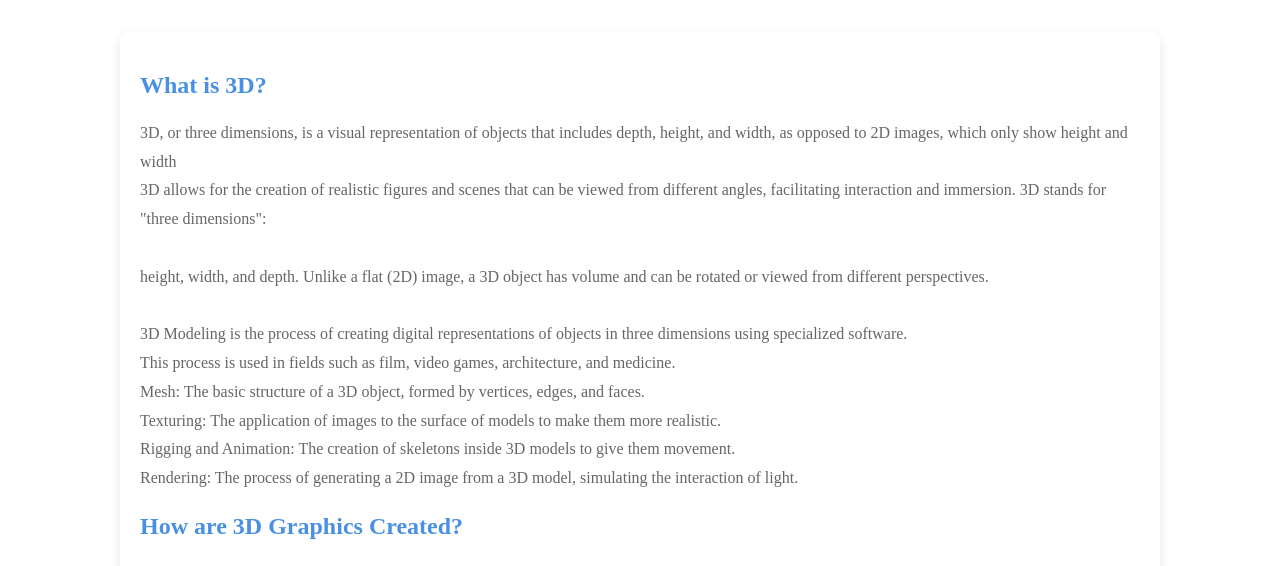
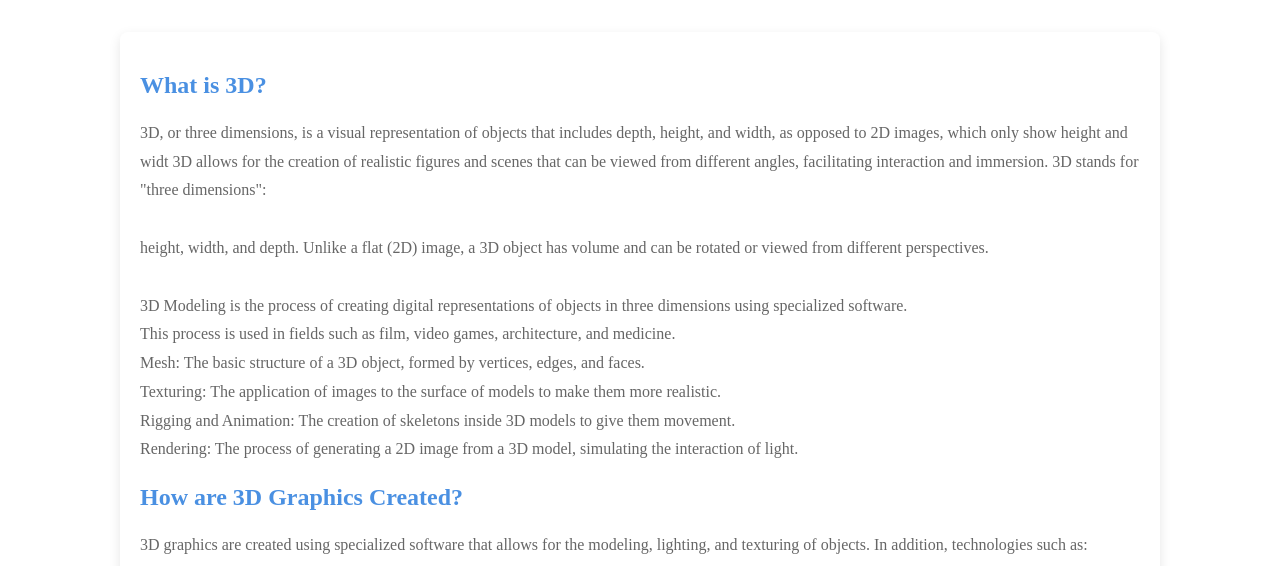
Before and after one commit to nbs-project2/3D, a plain HTML site: page index.html in a window 1280 px wide. Shown: the part 159-725 px from the top of the page. Drawn offline with Linux system fonts and the light colour scheme.

Commit message:
index.html

```diff
--- a/index.html
+++ b/index.html
@@ -24,9 +24,7 @@
 
   <div class="content">
     <h2>What is 3D?</h2>
-    <p>3D, or three dimensions, is a visual representation of objects that includes depth, height, and width, as opposed to 2D images, which only show height and width
-
-      <br>3D allows for the creation of realistic figures and scenes that can be viewed from different angles, facilitating interaction and immersion. 3D stands for "three dimensions":<br>
+    <p>3D, or three dimensions, is a visual representation of objects that includes depth, height, and width, as opposed to 2D images, which only show height and widt 3D allows for the creation of realistic figures and scenes that can be viewed from different angles, facilitating interaction and immersion. 3D stands for "three dimensions":<br>
 
       <br>height, width, and depth. Unlike a flat (2D) image, a 3D object has volume and can be rotated or viewed from different perspectives.<br>
 
```
